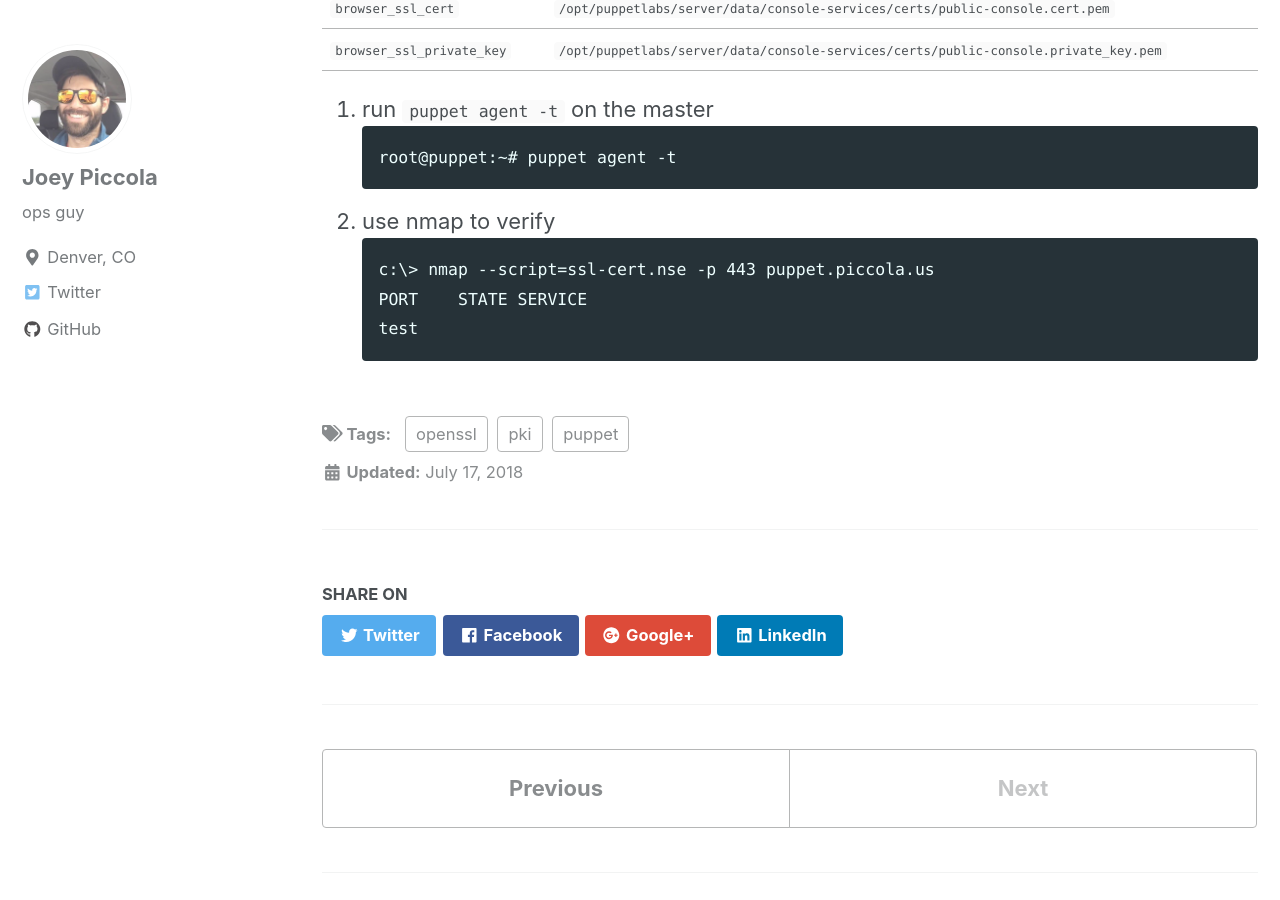
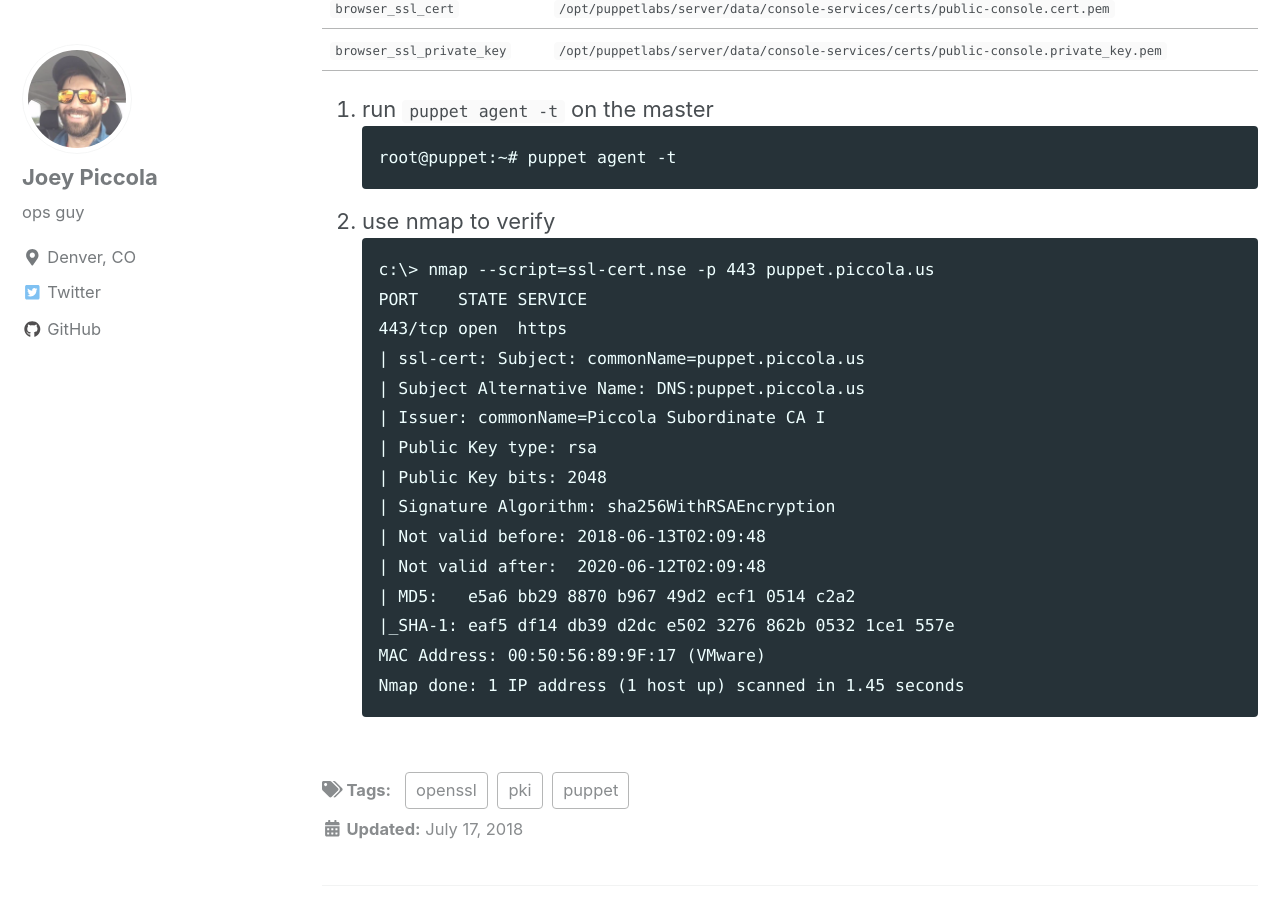
Before and after one commit to joeypiccola/joeypiccola.github.io, a Jekyll site: the page built from _posts/2018-07-17-adding-a-cert-to-the-puppet-enterprise-console.md, in a window 1280 px wide and 900 px high, scrolled down 2374 px. Built offline with Jekyll 4.4.1, drawn with Linux system fonts in a browser that asks for light colours; nearby versions of some CDN libraries; some of the changed text lies outside the part shown.

Commit message:
no spaces, doh

````diff
--- a/_posts/2018-07-17-adding-a-cert-to-the-puppet-enterprise-console.md
+++ b/_posts/2018-07-17-adding-a-cert-to-the-puppet-enterprise-console.md
@@ -82,5 +82,17 @@ root@puppet:~# puppet agent -t
 ```
 c:\> nmap --script=ssl-cert.nse -p 443 puppet.piccola.us
 PORT    STATE SERVICE
-test
+443/tcp open  https
+| ssl-cert: Subject: commonName=puppet.piccola.us
+| Subject Alternative Name: DNS:puppet.piccola.us
+| Issuer: commonName=Piccola Subordinate CA I
+| Public Key type: rsa
+| Public Key bits: 2048
+| Signature Algorithm: sha256WithRSAEncryption
+| Not valid before: 2018-06-13T02:09:48
+| Not valid after:  2020-06-12T02:09:48
+| MD5:   e5a6 bb29 8870 b967 49d2 ecf1 0514 c2a2
+|_SHA-1: eaf5 df14 db39 d2dc e502 3276 862b 0532 1ce1 557e
+MAC Address: 00:50:56:89:9F:17 (VMware)
+Nmap done: 1 IP address (1 host up) scanned in 1.45 seconds
 ```
````
